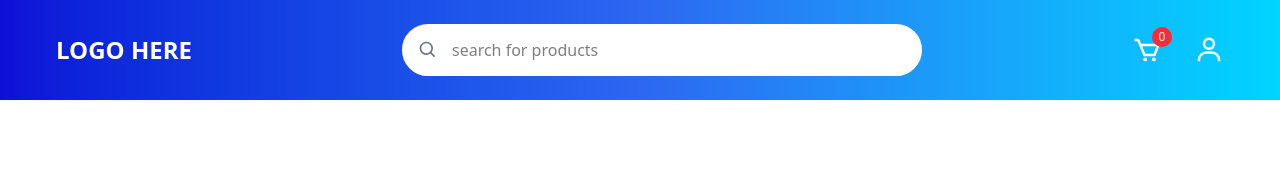
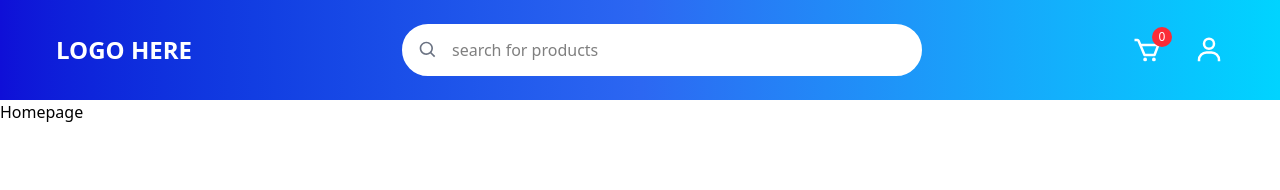
Before and after one commit to maundu55/shoe-ecommerce, a React (Vite) app: page / in a window 1280 px wide. Shown: the top 190 px of the page. Built offline with nearby package versions, Linux system fonts and the light colour scheme.

Commit message:
add route paths

```diff
--- a/src/App.jsx
+++ b/src/App.jsx
@@ -1,10 +1,16 @@
 import Navbar from "./components/Navbar"
-
+import { Routes, Route } from "react-router-dom"
+import Homepage from "./pages/Homepage"
+import ProductDetails from "./pages/ProductDetails"
 
 const App = () => {
   return (
     <div >
       <Navbar />
+      <Routes>
+        <Route path='/' element={<Homepage/>}/>
+        <Route path='/product/:id' element={<ProductDetails />}/>
+      </Routes>
     </div>
   )
 }
```
